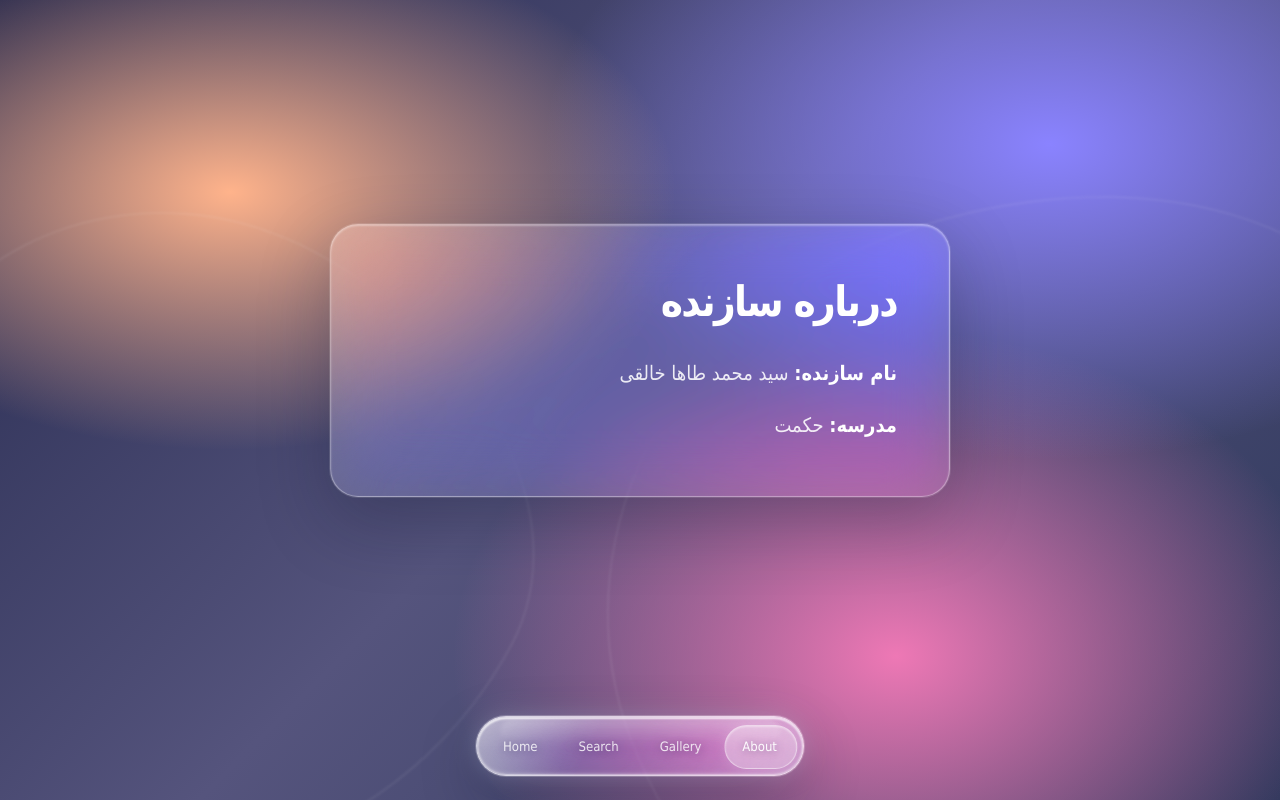
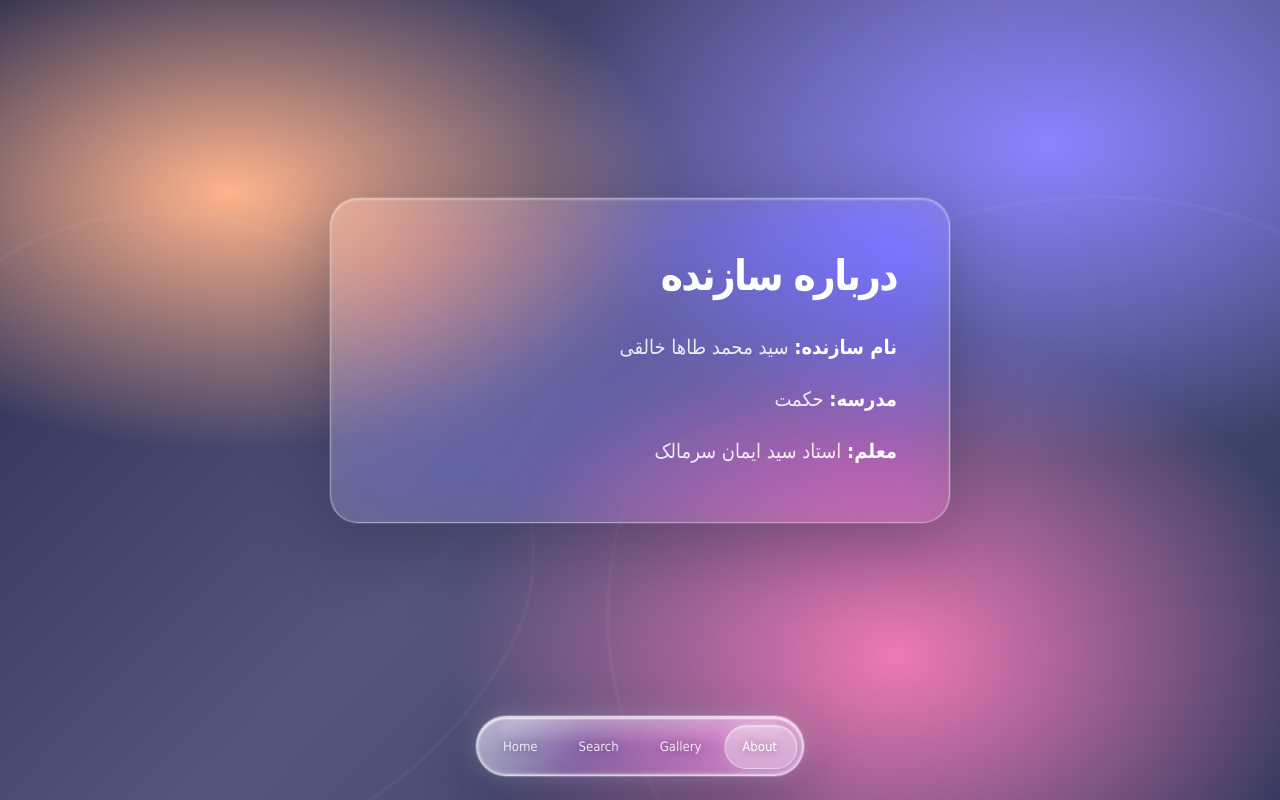
Before and after one commit to hasankhaleghi/test, a plain HTML site: page about.html in a window 1280 px wide. Drawn offline with Linux system fonts and the light colour scheme.

Commit message:
Update about.html

```diff
--- a/about.html
+++ b/about.html
@@ -272,6 +272,7 @@
         <h1 id="about-title">درباره سازنده</h1>
         <p><strong>نام سازنده:</strong> سید محمد طاها خالقی</p>
         <p><strong>مدرسه:</strong> حکمت</p>
+        <p><strong>معلم:</strong> استاد سید ایمان سرمالک</p>
       </section>
     </main>
 
```
